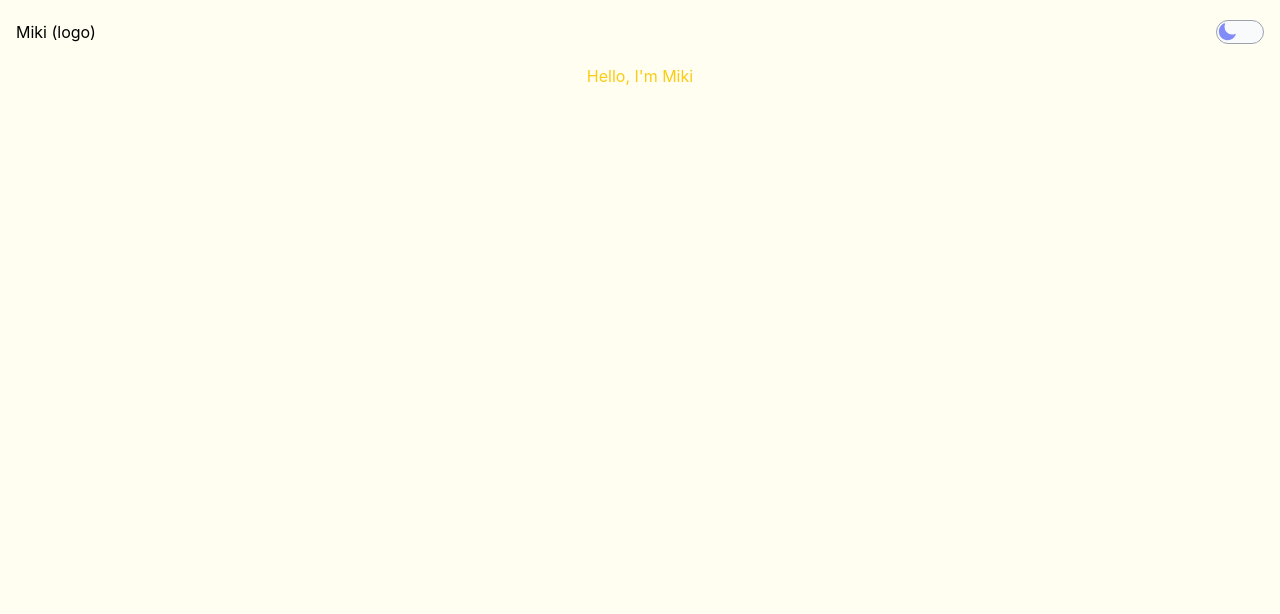
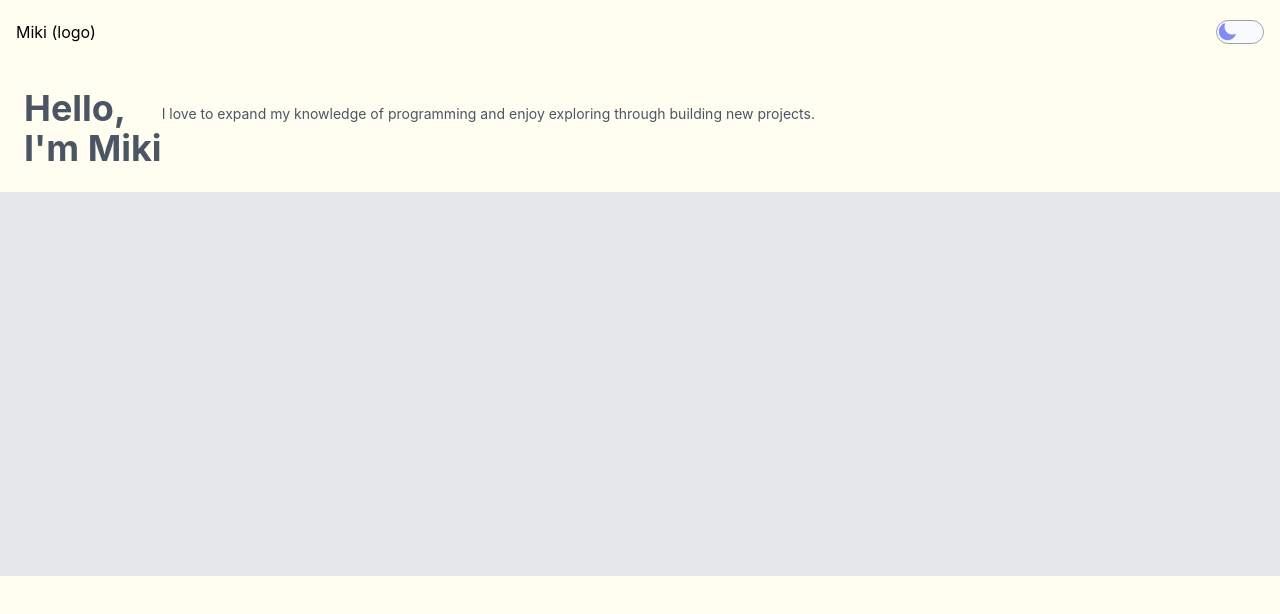
Before and after one commit to miki-saarna/portfolio-v2, a React (Create React App) app in the folder frontend/: page / in a window 1280 px wide. Shown: the top 614 px of the page. Built offline with nearby package versions, Linux system fonts and the light colour scheme.

Commit message:
Updated hero section

```diff
--- a/frontend/src/home/hero.js
+++ b/frontend/src/home/hero.js
@@ -2,8 +2,25 @@
 
 function HeroBanner() {
   return (
-    <div className="text-yellow-400 dark:text-green-500">
-      Hello, I'm Miki
+    <div className="">
+
+      {/* headline */}
+      <div className="flex flex-col lg:flex-row items-start p-6 text-gray-600 dark:text-gray-300">
+        <div className="text-left text-4xl font-bold">
+          <div>
+            Hello,
+          </div>
+          <div>
+            I'm Miki
+          </div>
+        </div>
+        <div className="w-4/5 mt-4 text-left text-sm">
+          I love to expand my knowledge of programming and enjoy exploring through building new projects.
+        </div>
+      </div>
+
+      {/* img */}
+      <div className="w-full h-96 bg-gray-200"></div>
     </div>
   );
 }
```
